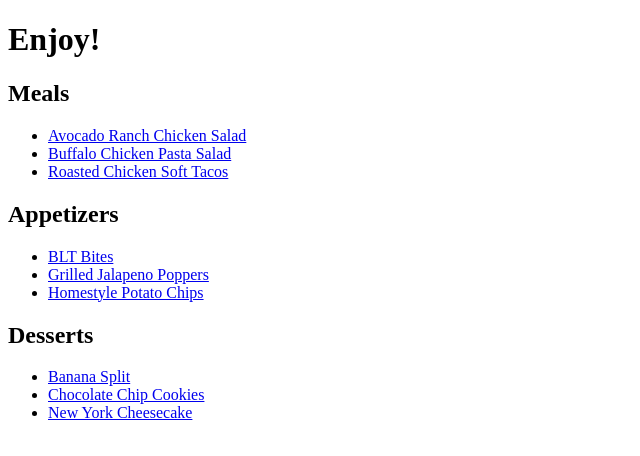
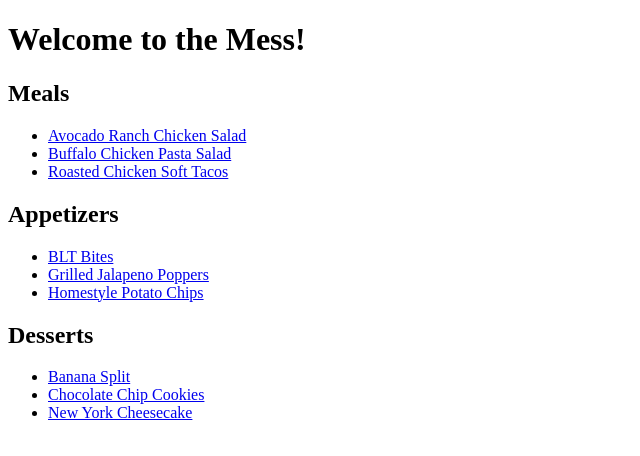
Before and after one commit to Blackiechan757/odin-recipes, a plain HTML site: page index.html in a window 1280 px wide. Shown: the whole page, without its empty margins (0-640 px from the left). Drawn offline with Linux system fonts and the light colour scheme.

Commit message:
Update landing page title and heading

```diff
--- a/index.html
+++ b/index.html
@@ -3,11 +3,11 @@
 <head>
     <meta charset="UTF-8">
 
-    <title>Family Recipes</title>
+    <title>Mess Deck Recipies</title>
 </head>
 
 <body>
-    <h1>Enjoy!</h1>
+    <h1>Welcome to the Mess!</h1>
 
     <h2>Meals</h2>
       <ul>
```
